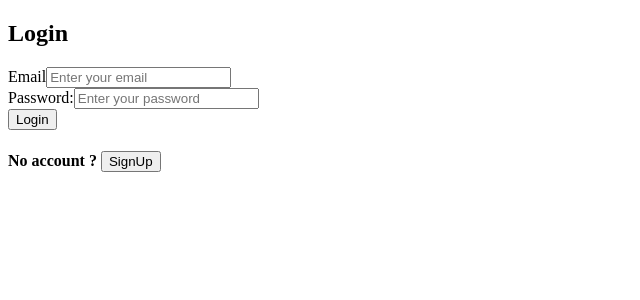
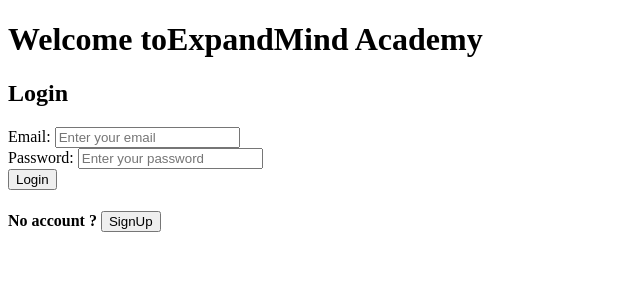
Before and after one commit to OmarMohmdSuleiman/expand-mind, a React (Vite) app in the folder frontend/: page / in a window 1280 px wide. Shown: the top 300 px of the page, without its empty margins (0-640 px from the left). Built offline with nearby package versions, Linux system fonts and the light colour scheme; a web font is replaced by a local one.

Commit message:
Add class names for the elements in Login.jsx

```diff
--- a/frontend/src/components/Login.jsx
+++ b/frontend/src/components/Login.jsx
@@ -61,11 +61,15 @@ function Login(){
     }
   }
     return(
-        <div> <h2>Login</h2>
+        <div className="container">
+          <h1 className="title">Welcome to<span>ExpandMind </span>Academy</h1>
+          <div className="box">
+        <h2 className="login-word">Login</h2>
         <form onSubmit={handleLogin}>
-          <div>
-            <label htmlFor="email">Email</label>
+          <div className="div_1">
+            <label htmlFor="email" className="label email">Email: </label>
             <input
+            className="input the-email"
               type="text"
               id="email"
               placeholder="Enter your email"
@@ -74,9 +78,10 @@ function Login(){
               required
             />
           </div>
-          <div>
-            <label htmlFor="password">Password:</label>
+          <div className="div_2">
+            <label htmlFor="password" className="label password">Password: </label>
             <input
+            className="input pass"
               type="password"
               id="password"
               placeholder="Enter your password"
@@ -85,9 +90,11 @@ function Login(){
               required
             />
           </div>
-          <button type="submit">Login</button>
+          <button type="submit" className="btn login-btn">Login</button>
         </form>
-        <h4>No account ? <button onClick={SignUpRoute}>SignUp</button></h4></div>
+        <h4>No account ? <button  className="btn signup-btn" onClick={SignUpRoute}>SignUp</button></h4>
+        </div>
+        </div>
     )
 }
 
```
